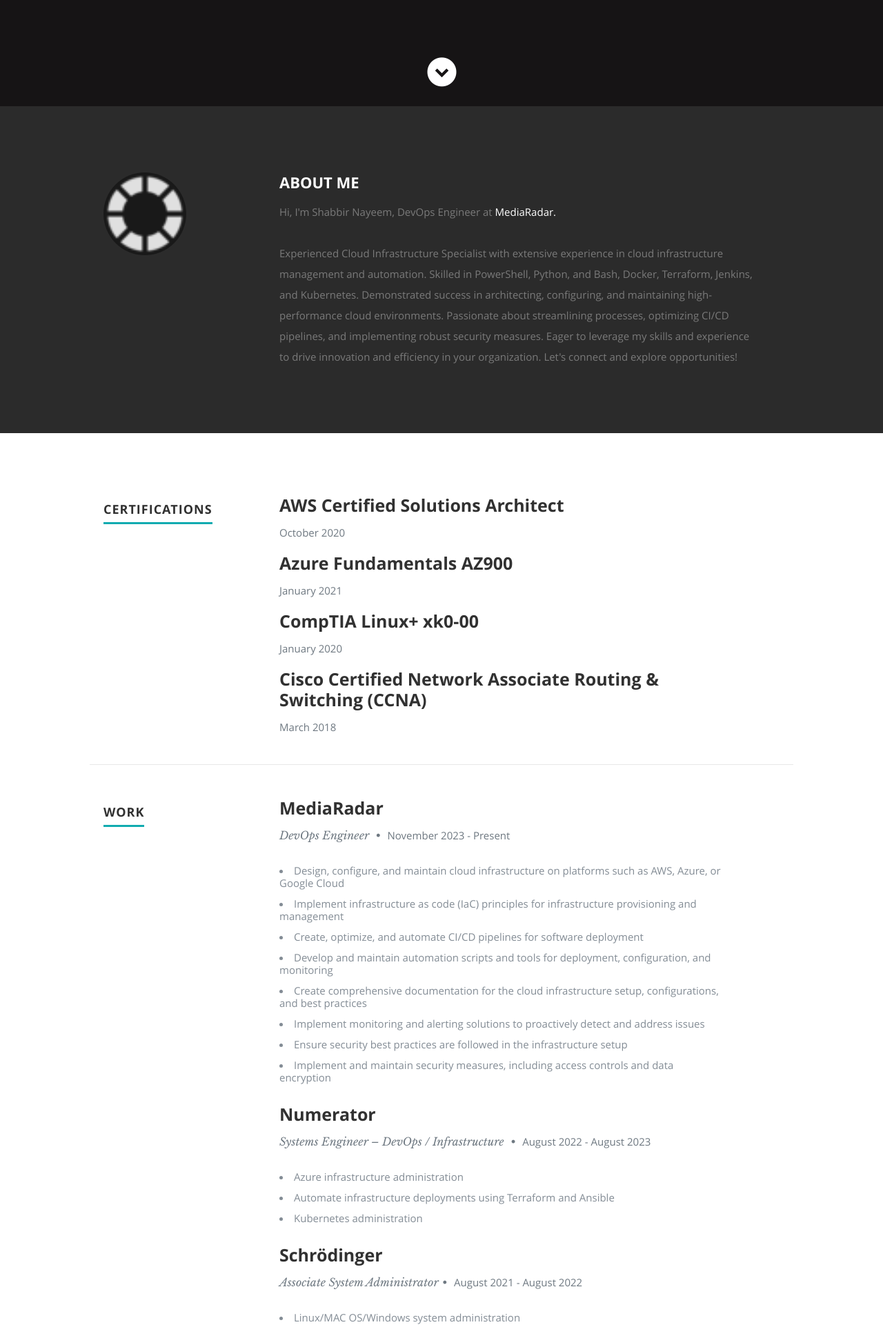
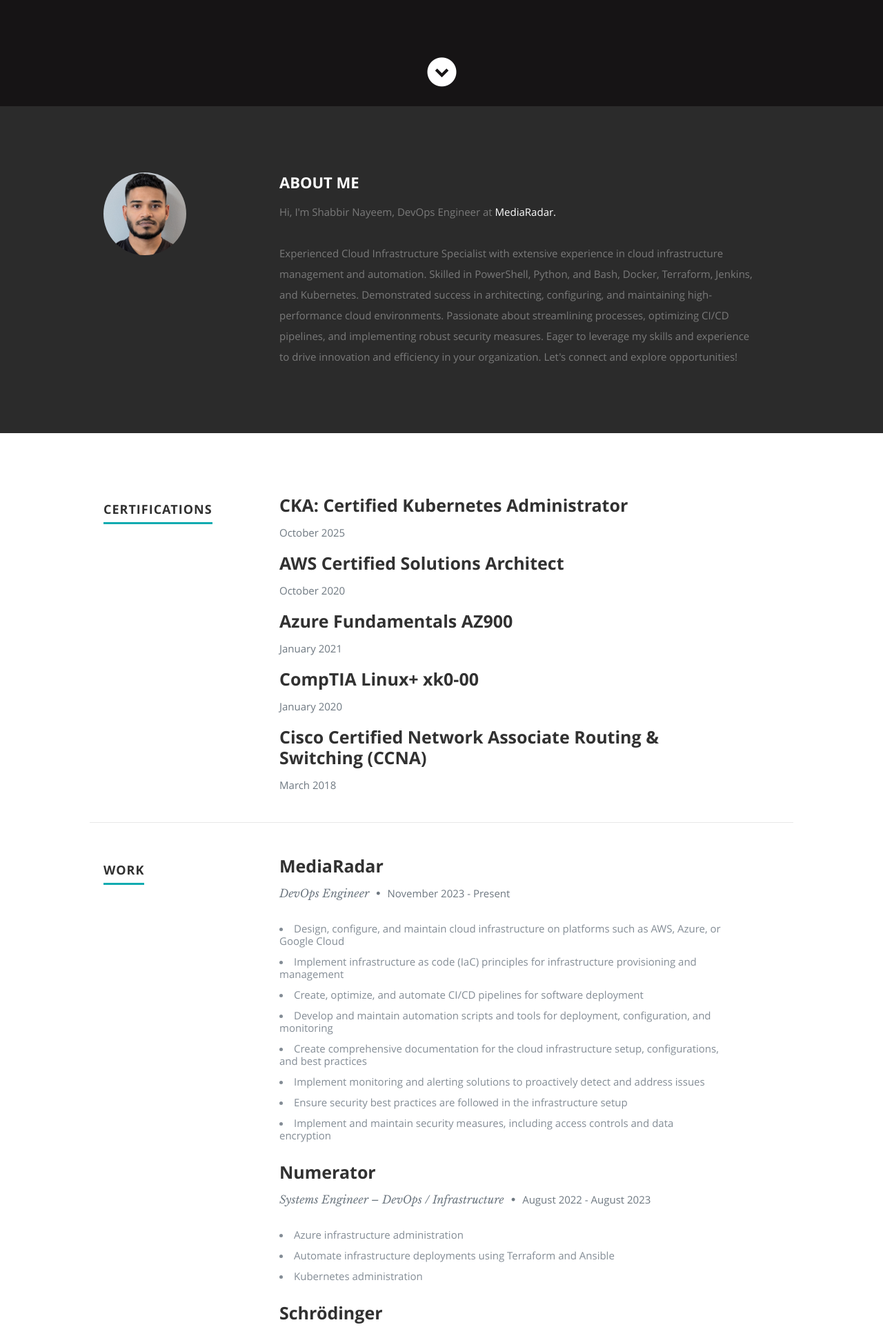
Before and after one commit to shabbirnayeem/aws-resume, a Flask app: page / in a window 1280 px wide. Shown: the part 646-2570 px from the top of the page at 69% size. Run offline with Flask 3, Linux system fonts and the light colour scheme; some libraries are stand-ins or nearby versions.

Commit message:
adding new profile pics and updated certs section

```diff
--- a/app/templates/index.html
+++ b/app/templates/index.html
@@ -103,7 +103,7 @@
 
          <div class="three columns">
 
-            <img class="profile-pic"  src="static/images/loader.gif" alt="" />
+            <img class="profile-pic"  src="static/images/profile.jpg" alt="" />
 
          </div>
 
@@ -134,6 +134,17 @@
          </div>
 
          <div class="nine columns main-col">
+
+            <div class="row item">
+
+               <div class="twelve columns">
+
+                  <h3>CKA: Certified Kubernetes Administrator</h3>
+                  <p class="info"><em class="date">October 2025</em></p>
+
+               </div>
+
+            </div> <!-- item end -->
 
             <div class="row item">
 
```
Also changed, not shown: app/static/images/profile.jpg (added).
